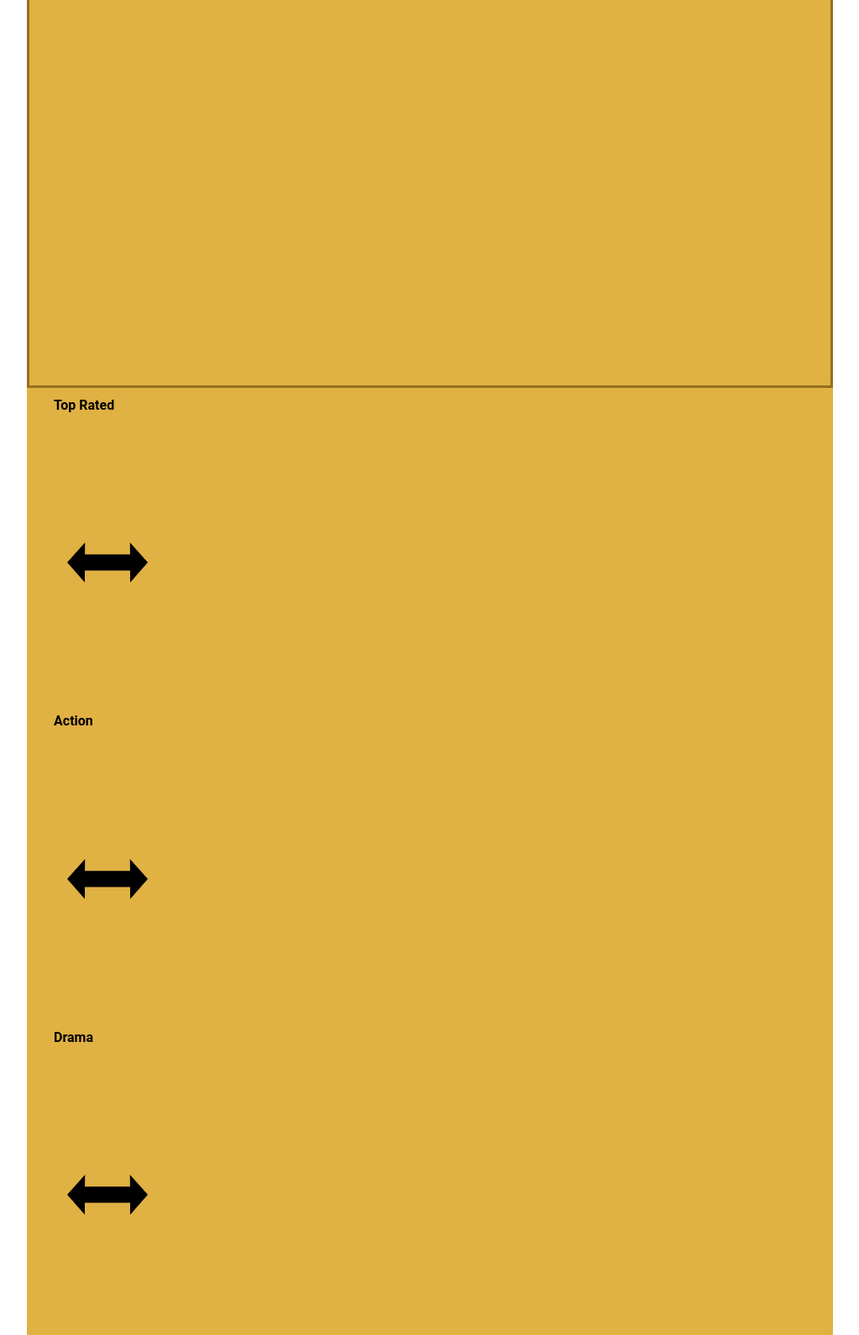
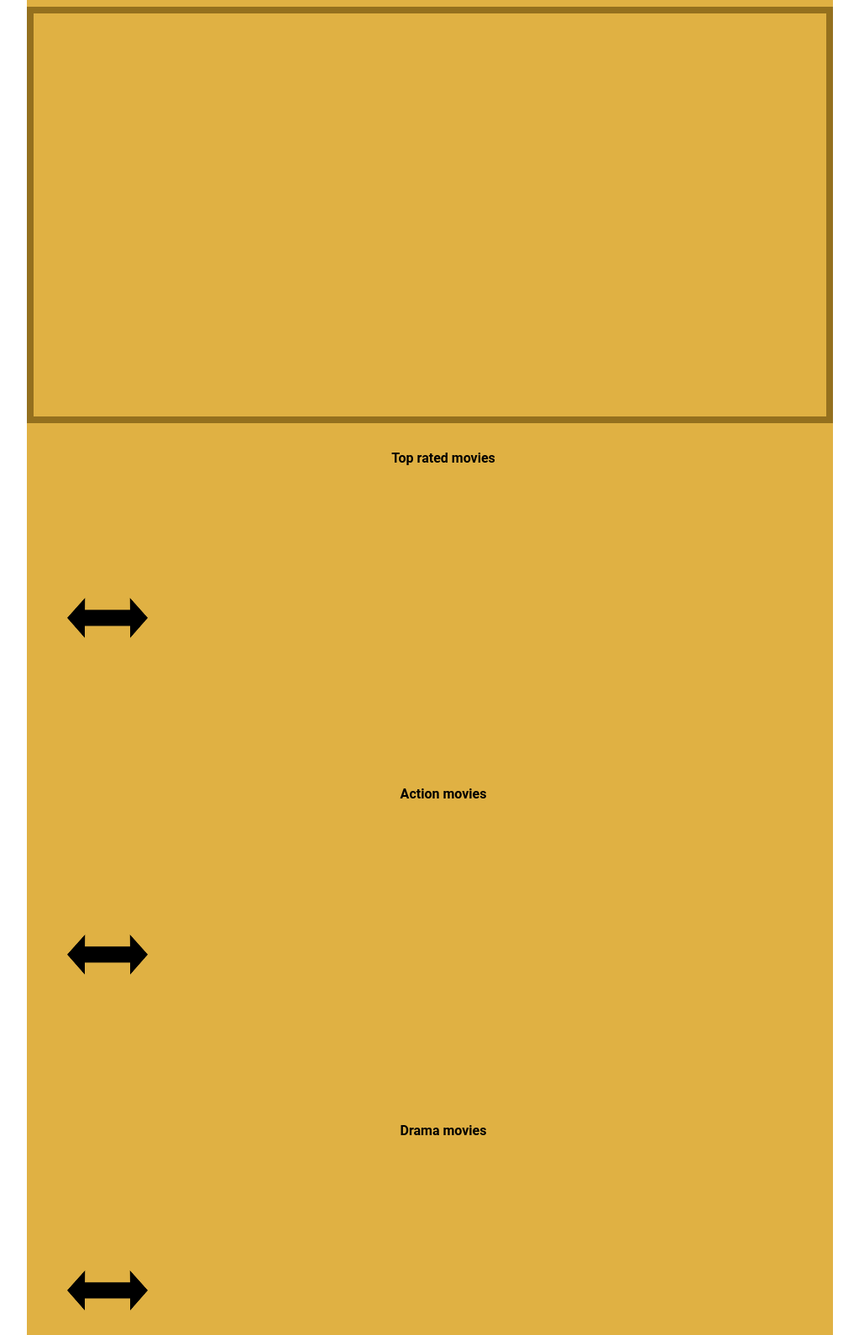
Before and after one commit to DelphinePythonique/projet6, a website: page index.html in a window 1280 px wide. Shown: the part 104-1694 px from the top of the page at 84% size, without its empty margins (128-1151 px from the left). Drawn offline with Linux system fonts and the light colour scheme; no server answers.

Commit message:
V1.0.1: fix for inclusive features

```diff
--- a/index.html
+++ b/index.html
@@ -63,10 +63,10 @@
    }
         const categories  = [
             new Category("Best Movie","bestmovie_id",["sort_by=-imdb_score"], false),
-            new Category("Top Rated","category__toprated",["sort_by=-imdb_score"]),
-            new Category("Action", "category__categoryone",["genre=Action","sort_by=-imdb_score"]),
-            new Category("Drama", "category__categorytwo",["genre=Drama","sort_by=-imdb_score"]),
-            new Category("Romance", "category__categorythree",["genre=Romance","sort_by=-imdb_score"])
+            new Category("Top rated movies","category__toprated",["sort_by=-imdb_score"]),
+            new Category("Action movies", "category__categoryone",["genre=Action","sort_by=-imdb_score"]),
+            new Category("Drama movies", "category__categorytwo",["genre=Drama","sort_by=-imdb_score"]),
+            new Category("Romance movies", "category__categorythree",["genre=Romance","sort_by=-imdb_score"])
         ]
         const domain_uri = "http://localhost:8000/api/v1/titles/";
         const scrollIndent = 200;
@@ -80,7 +80,7 @@
                 `;
 
          const main = document.getElementById("main");
-         const title = document.createElement("h1");
+         const title = document.createElement("h2");
          title.innerHTML = category.name;
          const categorySection = document.createElement("section");
 
--- a/sass/base/_base.scss
+++ b/sass/base/_base.scss
@@ -16,10 +16,12 @@ figure{
   display: flex;
   margin:0;
 }
-h1 {
+h2 {
   display: block;
+  text-align: center;
   font-size: 1rem;
   margin-left:2rem;
+  margin-top:2rem;
 }
 
 a {
--- a/sass/pages/_homepage.scss
+++ b/sass/pages/_homepage.scss
@@ -1,9 +1,10 @@
 .bestmovie{
+  margin-top:2rem;
   display: flex;
   height: 30rem;
-  //margin:2rem;
-  //padding:1rem;
+
   border-style: solid;
+  border-width: 0.5rem;
   border-color: $colour-secondary;
   justify-content:  space-between;
   &__text{
@@ -52,7 +53,13 @@ img.previous, img.next{
     & li {
       margin-left:1rem;
       width: 15rem;
-       scroll-snap-align: start;
+      scroll-snap-align: start;
+      & img{
+
+        border-style: solid;
+        border-width: 0.3rem;
+        border-color: $colour-secondary;
+      }
     }
   }
 
```
Also changed, not shown: static/css/style.css, 1 other file.
